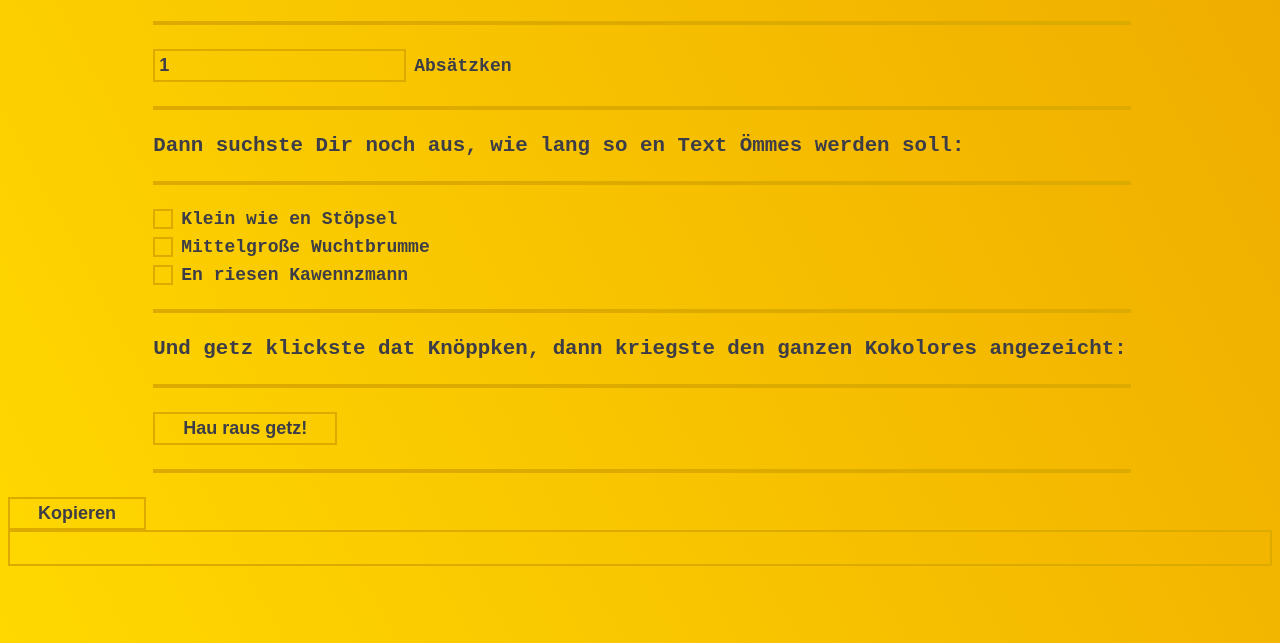
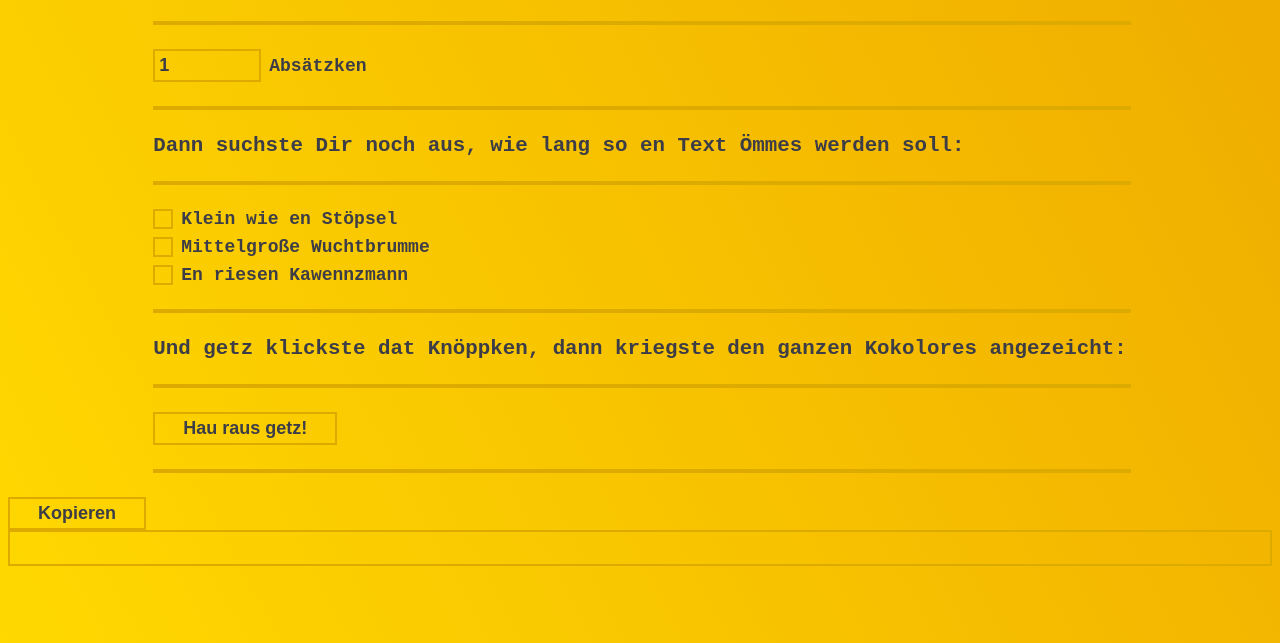
Before and after one commit to Der-Alex/ruhrpott-ipsum, a plain HTML site: page index.html in a window 1280 px wide. Shown: the part 157-800 px from the top of the page. Drawn offline with Linux system fonts and the light colour scheme.

```diff
--- a/index.html
+++ b/index.html
@@ -113,6 +113,10 @@
             border: .125rem solid #da0;
             margin: 1.5rem 0;
         }
+        #paragraphs {
+            width: 100%;
+            max-width: 6rem;
+        }
     </style>
 </head>
 <body>
```
